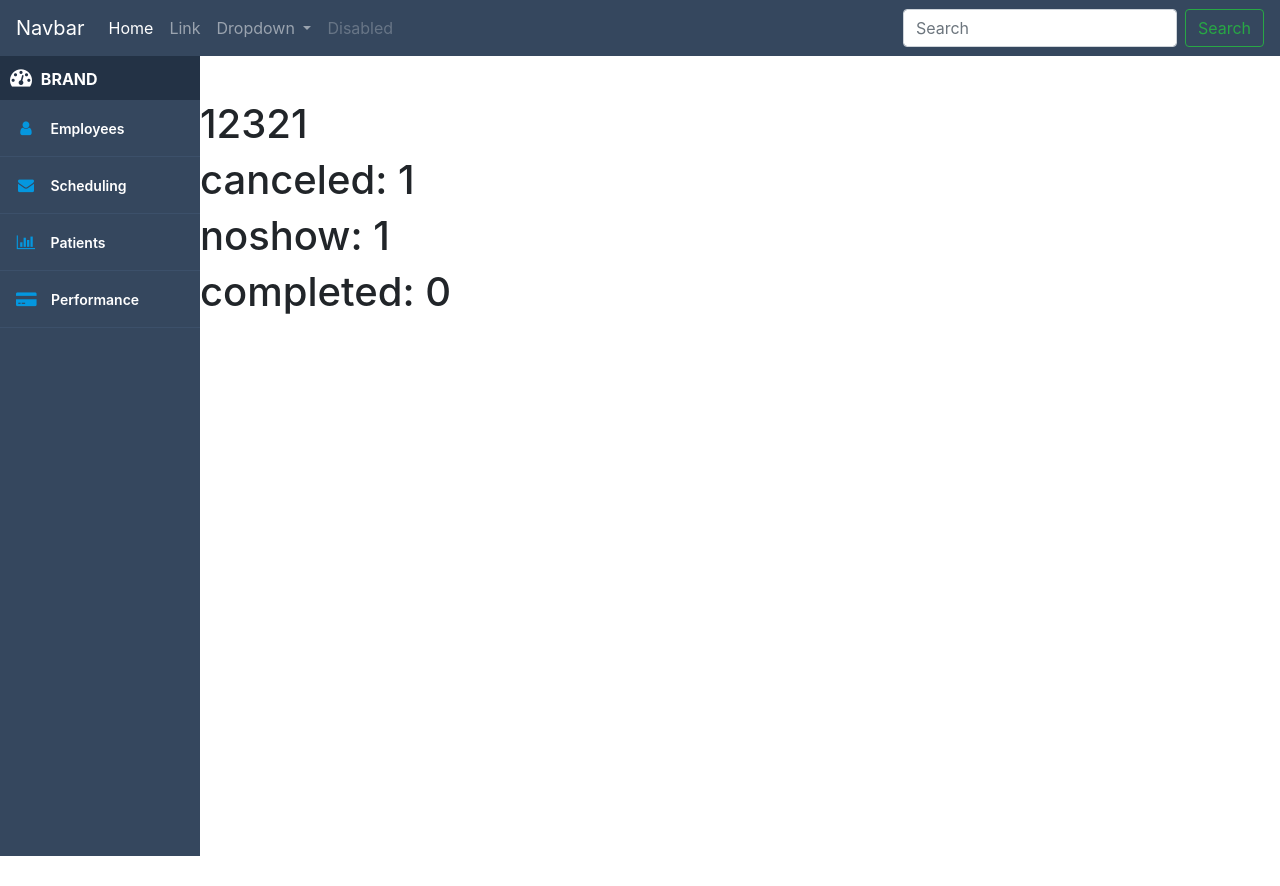
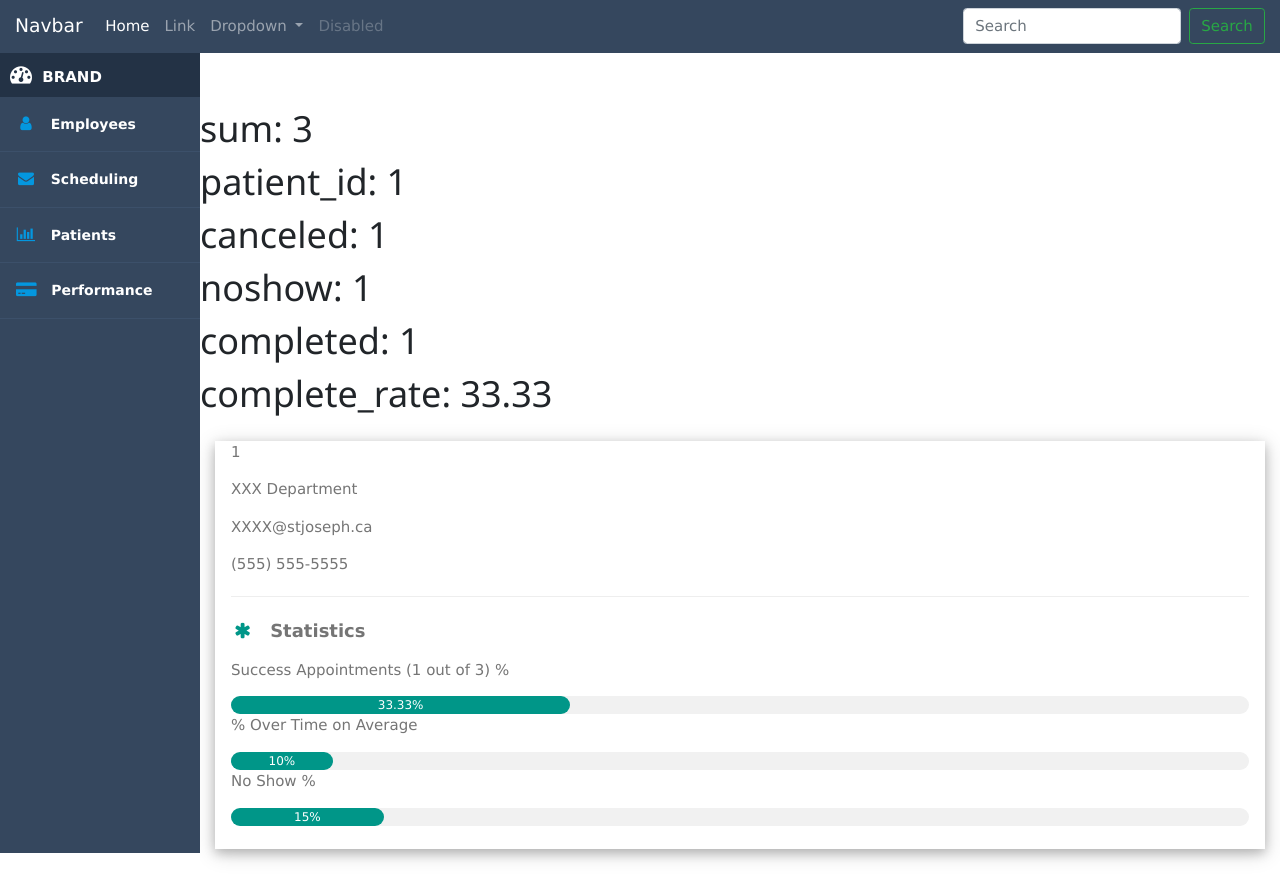
Before and after one commit to smallcuber/capstone-project, a Django app: page /patientov/1/ in a window 1280 px wide. Before the commit the page ends 856 px from the top, so only its background shows below. Run offline with Django 3.2, Linux system fonts and the light colour scheme; tables that the repository leaves empty hold one stand-in row (values such as "Sample post"); some libraries are stand-ins or nearby versions.

Commit message:
constructing provider info page

```diff
--- a/data/templates/data/patient_detail.html
+++ b/data/templates/data/patient_detail.html
@@ -1,17 +1,51 @@
 {% extends 'data/base.html' %}
 {% block title %}Patient Detail{% endblock %}
 {% block body %}
-<!DOCTYPE html>
-<html lang="en">
-<head>
-    <meta charset="UTF-8">
-    <title>Title</title>
-</head>
-<body>
-<h1> 12321</h1>
-{% for info, value in appt_counts.items %}
+    <link rel="stylesheet" href="https://www.w3schools.com/w3css/4/w3.css">
+{% for info, value in patientInfo.items %}
     <h1>{{ info }}: {{ value }} </h1>
 {% endfor %}
-</body>
-</html>
+<div class="w3" style="padding: 15px">
+
+      <div class="w3-white w3-text-grey w3-card-4">
+        <div class="w3-display-container">
+		<!-- Can be used for picture on profile -->
+
+          <div class="w3-display-bottomleft w3-container w3-text-black">
+            <h2></h2> <!--Provider name !-->
+          </div>
+        </div>
+        <div class="w3-container">
+          <p>{{ patientInfo.patient_id }}</p> <!-- this could link to provider's position !-->
+          <p>XXX Department</p> <!--provider's department !-->
+          <p>XXXX@stjoseph.ca</p> <!--provider's email !-->
+          <p>(555) 555-5555</p>  <!--provider's telephone !-->
+          <hr>
+
+          <p class="w3-large">
+              <b>
+                  <i class="fa fa-asterisk fa-fw w3-margin-right w3-text-teal"></i>Statistics
+              </b>
+          </p>
+          <p>Success Appointments ({{ patientInfo.completed }} out of {{ patientInfo.sum }}) %</p>
+          <div class="w3-light-grey w3-round-xlarge w3-small">
+            <div class="w3-container w3-center w3-round-xlarge w3-teal" style="width:{{ patientInfo.complete_rate }}%">{{ patientInfo.complete_rate}}%</div>
+          </div>
+          <p>% Over Time on Average</p>
+          <div class="w3-light-grey w3-round-xlarge w3-small">
+            <div class="w3-container w3-center w3-round-xlarge w3-teal" style="width:10%">
+              <div class="w3-center w3-text-white">10%</div>
+            </div>
+          </div>
+          <p>No Show %</p>
+          <div class="w3-light-grey w3-round-xlarge w3-small">
+            <div class="w3-container w3-center w3-round-xlarge w3-teal" style="width:15%">15%</div>
+          </div>
+          <br>
+
+        </div>
+      </div><br>
+
+    <!-- End Left Column -->
+    </div>
 {% endblock %}
--- a/data/views.py
+++ b/data/views.py
@@ -35,8 +35,8 @@
 
 
 def scheduleview_list(max_results=0):
-    schedule_list_query = Event.objects.order_by('appointment_date').\
-                              values_list('provider_name', 'patient_id','appointment_date', 'appt_durantion')[
+    schedule_list_query = Event.objects.order_by('appointment_date'). \
+                              values_list('provider_name', 'patient_id', 'appointment_date', 'appt_durantion')[
                           :max_results]
     schedule_list = [[str(field) for field in schedule] for schedule in schedule_list_query]
     return schedule_list
@@ -85,7 +85,7 @@
     return result
 
 
-def patientovview_cr_list(start_date, end_date):
+def patientovview_cr_list(start_date, end_date):  # Canceled Appointment Reasons graph
     result = [['Reason', 'Counts']]
     try:
         cancel_reason_list_query = Event.objects. \
@@ -104,23 +104,35 @@
     return result
 
 
+def patient_list(max_results=0, id_starts_with=''):  # Patient name list
+    name_list = []
+    if id_starts_with:
+        name_list_query = Event.objects.values('patient_id').filter(
+            patient_id__contains=id_starts_with).annotate(count=Count("patient_id"))[:max_results]
+        name_list = [name for name in name_list_query]
+    return name_list
+
+
 @csrf_exempt
 def patientovview(request):
     template = 'data/patientov.html'
-    if request.is_ajax() and request.method == 'POST':
+    if request.is_ajax() and request.method == 'POST':  # For Historical Appointment Summary graph
         if request.POST.get('type') == 'overview':
             start_date = request.POST.get('start_date')
             end_date = request.POST.get('end_date')
             array = patientovview_list(start_date, end_date)
             print(array)
             return JsonResponse(array, safe=False)
-        elif request.POST.get('type') == 'canceled_reason':
+        elif request.POST.get('type') == 'canceled_reason':  # For Canceled Appointment Reasons graph
             start_date = request.POST.get('start_date')
             end_date = request.POST.get('end_date')
             array = patientovview_cr_list(start_date, end_date)
             print(array)
             return JsonResponse(array, safe=False)
-    print("a\n\n")
+        elif request.POST.get('type') == 'patient_list':  # For Patient name list
+            array = patient_list(10, request.POST['pid'])
+            print(array)
+            return JsonResponse(array, safe=False)
     return render(request, template)
 
 
@@ -129,35 +141,57 @@
     template_name = 'data/patient_detail.html'
 
     def get_context_data(self, **kwargs):
+        # Initialize variables to prevent glitch values
         context = super().get_context_data(**kwargs)
-        context['appt_counts'] = {}
-        try:  # Individual canceled appointments count
+        context['patientInfo'] = {'sum': 0}
+        canceled_count = 0
+        completed_count = 0
+        noshow_count = 0
+
+        # This query could be improved by having a separate table consists doctor's info
+        # To get provider's name
+        name_query = self.model.objects. \
+            values('patient_id'). \
+            filter(patient_id=self.kwargs['patient_id']). \
+            annotate(pcount=Count('unique_id'))
+        context['patientInfo'].update({'patient_id': name_query[0]['patient_id']})
+
+        try:  # Individual appointments sum
             canceled_query = self.model.objects. \
                 values_list('canceled_flag'). \
                 filter(patient_id=self.kwargs['patient_id'],
                        canceled_flag__isnull=False)
-            context['appt_counts'].update({'canceled': canceled_query.count()})
+            canceled_count = canceled_query.count()
+            context['patientInfo'].update({'canceled': canceled_count})
         except ObjectDoesNotExist:
-            context['appt_counts'].update({'canceled': 0})
+            context['patientInfo'].update({'canceled': 0})
 
         try:  # Individual no show appointments count
-            canceled_query = self.model.objects. \
+            noshow_query = self.model.objects. \
                 values_list('noshow_flag'). \
                 filter(patient_id=self.kwargs['patient_id'],
                        noshow_flag__isnull=False)
-            context['appt_counts'].update({'noshow': canceled_query.count()})
+            noshow_count = noshow_query.count()
+            context['patientInfo'].update({'noshow': noshow_count})
         except ObjectDoesNotExist:
-            context['appt_counts'].update({'noshow': 0})
+            context['patientInfo'].update({'noshow': 0})
 
         try:  # Individual completed appointments count
-            canceled_query = self.model.objects. \
+            completed_query = self.model.objects. \
                 values_list('checkout_time'). \
                 filter(patient_id=self.kwargs['patient_id'],
-                       noshow_flag__isnull=True,
-                       canceled_flag__isnull=True)
-            context['appt_counts'].update({'completed': canceled_query.count()})
+                       checkin_time__isnull=False)
+            completed_count = completed_query.count()
+            context['patientInfo'].update({'completed': completed_count})
         except ObjectDoesNotExist:
-            context['appt_counts'].update({'completed': 0})
+            context['patientInfo'].update({'completed': 0})
+
+        total_count = canceled_count + noshow_count + completed_count
+        context['patientInfo'].update({'sum': total_count})
+        try:  # Individual complete rate count
+            context['patientInfo'].update({'complete_rate': round(completed_count * 100 / total_count, 2)})
+        except ZeroDivisionError:
+            context['patientInfo'].update({'complete_rate': 'No Record'})
 
         return context
 
@@ -167,14 +201,28 @@
     template_name = 'data/provider_detail.html'
 
     def get_context_data(self, **kwargs):
+        individual_sum_error = False
+        individual_success_error = False
+
         context = super().get_context_data(**kwargs)
         context['providerInfo'] = {}
+
+        # This query could be improved by having a separate table consists doctor's info
+        # To get provider's name
+        name_query = self.model.objects. \
+            values('provider_name'). \
+            filter(provider_scheduled=self.kwargs['provider_scheduled']). \
+            annotate(pcount=Count('provider_name'))
+        context['providerInfo'].update({'provider_name': name_query[0]['provider_name']})
+
         try:  # Individual appointments sum
             total_query = self.model.objects. \
                 values_list('provider_scheduled'). \
-                filter(provider_scheduled=self.kwargs['provider_scheduled'])
+                filter(Q(checkin_time__isnull=False) | Q(canceled_flag__isnull=False) | Q(noshow_flag__isnull=False),
+                       provider_scheduled=self.kwargs['provider_scheduled'])
             context['providerInfo'].update({'total_count': total_query.count()})
         except ObjectDoesNotExist:
+            individual_sum_error = True
             context['providerInfo'].update({'total_count': 0})
 
         try:  # Individual successful appointments count
@@ -182,13 +230,19 @@
                 values_list('provider_scheduled'). \
                 filter(provider_scheduled=self.kwargs['provider_scheduled'],
                        noshow_flag__isnull=True,
-                       canceled_flag__isnull=True)
+                       canceled_flag__isnull=True,
+                       checkin_time__isnull=False)
             context['providerInfo'].update({'completed_count': completed_query.count()})
         except ObjectDoesNotExist:
+            individual_success_error = True
             context['providerInfo'].update({'completed_count': 0})
 
         try:  # Calculate the successful appointment rate and return it
-            complete_rate = round((completed_query.count() * 100 / total_query.count()), 2)
+            if individual_sum_error is False and individual_success_error is False:
+                # return as percentage
+                complete_rate = round((completed_query.count() * 100 / total_query.count()), 2)
+            else:
+                complete_rate = 0
             context['providerInfo'].update({'completed_rate': complete_rate})
             context['providerInfo'].update({'data_error': False})
         except ZeroDivisionError:
@@ -197,14 +251,14 @@
 
         return context
 
-    # template_name = 'display/this.html'
-    #
-    # def get(self, request):ve
-    #     try:a
-    #         this_query = Categories.objects.values("categoryname", "description").order_by('categoryid')
-    #     except Categories.DoesNotExist:
-    #         raise Http404('The object does not exist.')
-    #     return render(request, self.template_name, {'this_query': this_query})
+        # template_name = 'display/this.html'
+        #
+        # def get(self, request):ve
+        #     try:a
+        #         this_query = Categories.objects.values("categoryname", "description").order_by('categoryid')
+        #     except Categories.DoesNotExist:
+        #         raise Http404('The object does not exist.')
+        #     return render(request, self.template_name, {'this_query': this_query})
 
 # def get_data(request):
 #     try:
```
Also changed, not shown: data/templates/data/patientov.html (+53 -5 lines), data/templates/data/provider_detail.html (+9 -7 lines).
